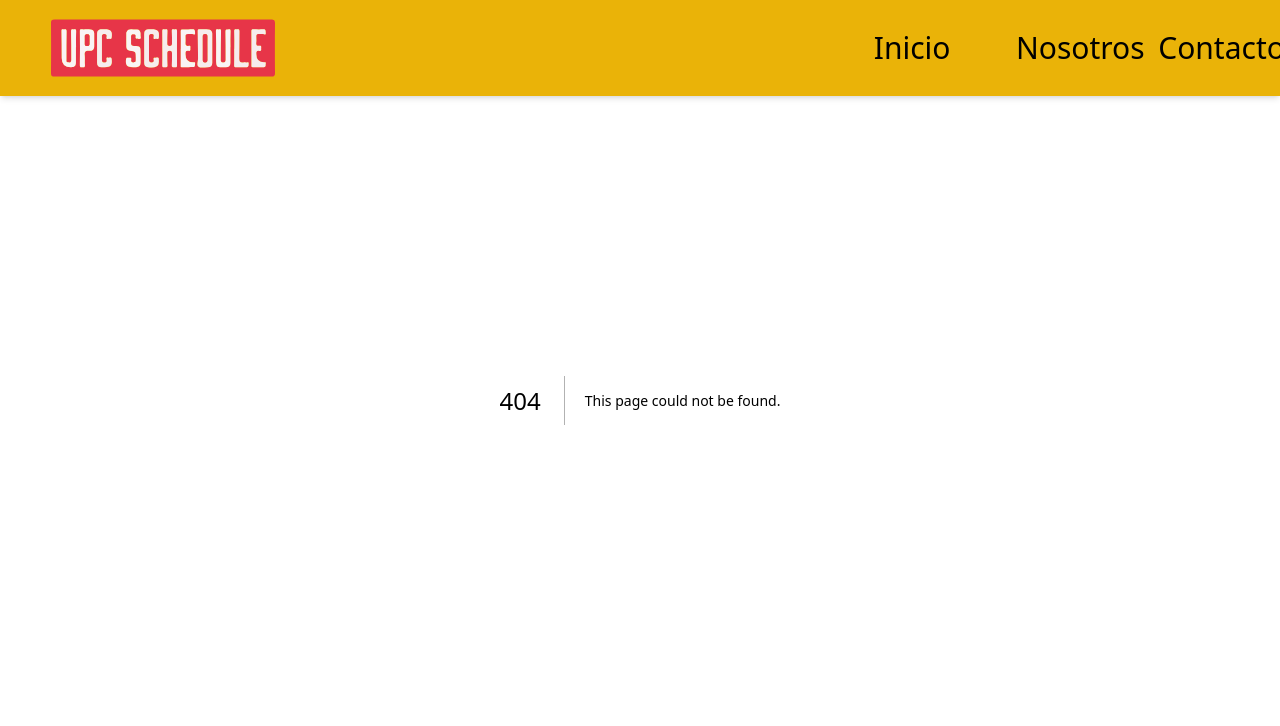
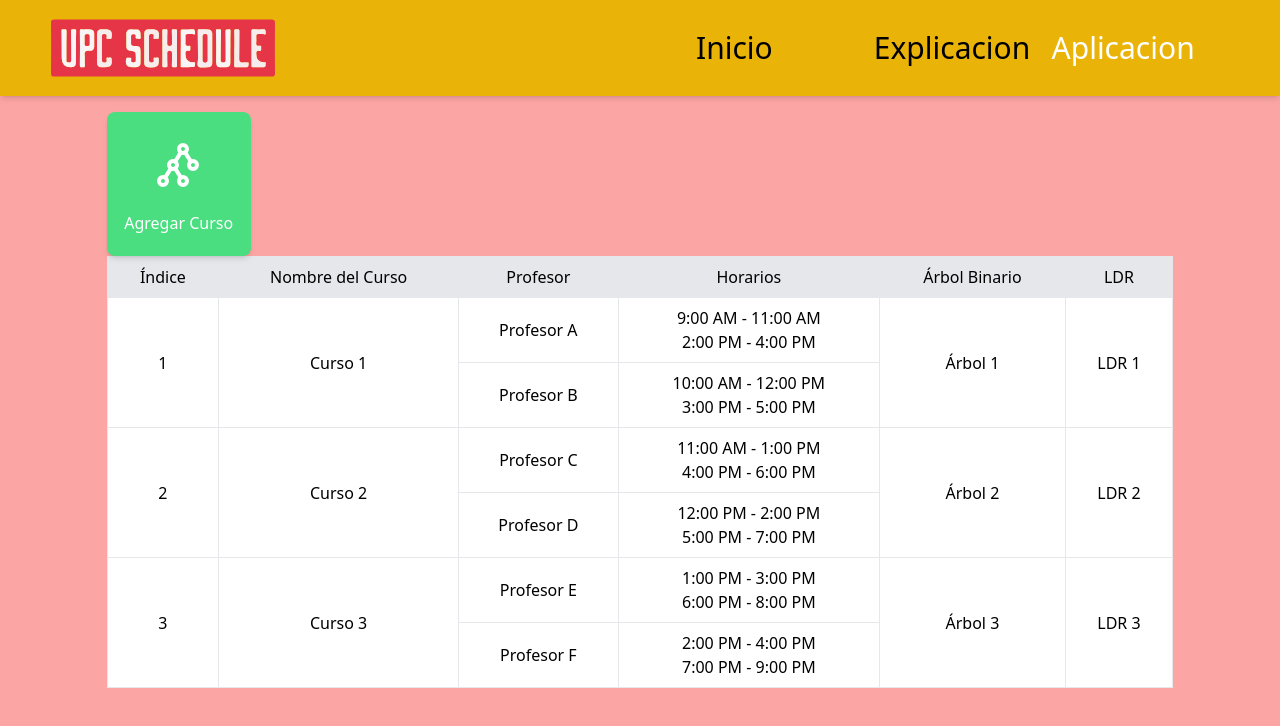
Before and after one commit to JulioXC4/Proyecto-Matem-tica-Discreta, a Next.js app: page /app in a window 1280 px wide. Before the commit this address had no page. Shown: the top 726 px of the page. Built offline with nearby package versions, Linux system fonts and the light colour scheme.

Commit message:
Advanced in the create or add courses section

```diff
--- /dev/null
+++ b/app/about/page.tsx
@@ -0,0 +1,9 @@
+import React from 'react'
+
+const About = () => {
+  return (
+    <div>About</div>
+  )
+}
+
+export default About
--- /dev/null
+++ b/app/app/components/App.tsx
@@ -0,0 +1,25 @@
+"use client";
+
+import React, { useState } from "react";
+import Courses from "./Courses";
+import Inputs from "./Inputs";
+import { Course } from "@/app/interfaces/course";
+
+const App: React.FC = () => {
+  const [courseList, setCourseList] = useState<Course[]>([]);
+
+  const addCourse = (course: Course) => {
+    setCourseList([...courseList, course]);
+  };
+
+  return (
+    <div className="bg-red-300 h-screen w-full flex justify-center items-center">
+      <div className="w-5/6">
+        <Inputs addCourse={addCourse} />
+        <Courses />
+      </div>
+    </div>
+  );
+};
+
+export default App;
--- /dev/null
+++ b/app/app/components/Courses.tsx
@@ -0,0 +1,83 @@
+"use client";
+
+import React from "react";
+
+const Courses = () => {
+    const courses = [
+        {
+          id: 1,
+          name: "Curso 1",
+          teachers: [
+            { name: "Profesor A", schedules: ["9:00 AM - 11:00 AM", "2:00 PM - 4:00 PM"] },
+            { name: "Profesor B", schedules: ["10:00 AM - 12:00 PM", "3:00 PM - 5:00 PM"] }
+          ],
+          binaryTree: "Árbol 1",
+          ldr: "LDR 1"
+        },
+        {
+          id: 2,
+          name: "Curso 2",
+          teachers: [
+            { name: "Profesor C", schedules: ["11:00 AM - 1:00 PM", "4:00 PM - 6:00 PM"] },
+            { name: "Profesor D", schedules: ["12:00 PM - 2:00 PM", "5:00 PM - 7:00 PM"] }
+          ],
+          binaryTree: "Árbol 2",
+          ldr: "LDR 2"
+        },
+        {
+          id: 3,
+          name: "Curso 3",
+          teachers: [
+            { name: "Profesor E", schedules: ["1:00 PM - 3:00 PM", "6:00 PM - 8:00 PM"] },
+            { name: "Profesor F", schedules: ["2:00 PM - 4:00 PM", "7:00 PM - 9:00 PM"] }
+          ],
+          binaryTree: "Árbol 3",
+          ldr: "LDR 3"
+        },
+      ];
+
+      return (
+        <table className="min-w-full">
+          <thead>
+            <tr className="bg-gray-200">
+              <th className="border font-medium px-4 py-2 bg-gray-200">Índice</th>
+              <th className="border font-medium px-4 py-2 bg-gray-200">Nombre del Curso</th>
+              <th className="border font-medium px-4 py-2 bg-gray-200">Profesor</th>
+              <th className="border font-medium px-4 py-2 bg-gray-200">Horarios</th>
+              <th className="border font-medium px-4 py-2 bg-gray-200">Árbol Binario</th>
+              <th className="border font-medium px-4 py-2 bg-gray-200">LDR</th>
+            </tr>
+          </thead>
+          <tbody className="text-center">
+            {courses.map((course, index) => (
+              course.teachers.map((teacher, teacherIndex) => (
+                <tr key={`${course.id}-${teacherIndex}`} className="bg-white">
+                  {teacherIndex === 0 && (
+                    <>
+                      <td className="border px-4 py-2" rowSpan={course.teachers.length}>{index + 1}</td>
+                      <td className="border px-4 py-2" rowSpan={course.teachers.length}>{course.name}</td>
+                    </>
+                  )}
+                  <td className="border px-4 py-2">{teacher.name}</td>
+                  <td className="border px-4 py-2">
+                    <ul>
+                      {teacher.schedules.map((schedule, scheduleIndex) => (
+                        <li key={`${course.id}-${teacherIndex}-${scheduleIndex}`}>{schedule}</li>
+                      ))}
+                    </ul>
+                  </td>
+                  {teacherIndex === 0 && (
+                    <>
+                      <td className="border px-4 py-2" rowSpan={course.teachers.length}>{course.binaryTree}</td>
+                      <td className="border px-4 py-2" rowSpan={course.teachers.length}>{course.ldr}</td>
+                    </>
+                  )}
+                </tr>
+              ))
+            ))}
+          </tbody>
+        </table>
+      );
+};
+
+export default Courses;
--- /dev/null
+++ b/app/app/components/Inputs.tsx
@@ -0,0 +1,127 @@
+"use client";
+
+import React, { useState } from "react";
+import { TbBinaryTree } from "react-icons/tb";
+import { FaCheck } from "react-icons/fa";
+import { MdOutlineCancel } from "react-icons/md";
+
+interface Teacher {
+  name: string;
+  schedules: string[];
+}
+
+interface Course {
+  name: string;
+  teachers: Teacher[];
+}
+
+interface InputsProps {
+  addCourse: (course: Course) => void;
+}
+
+const Inputs: React.FC<InputsProps> = ({ addCourse }) => {
+  const [showForm, setShowForm] = useState(false);
+  const [courseName, setCourseName] = useState("");
+  const [teachers, setTeachers] = useState<Teacher[]>([
+    { name: "", schedules: ["", ""] },
+  ]);
+  const [errorMessage, setErrorMessage] = useState<string>("");
+
+  const handleTeacherChange = (index: number, key: string, value: string) => {
+    const updatedTeachers = [...teachers];
+    //@ts-ignore
+    updatedTeachers[index][key] = value;
+    setTeachers(updatedTeachers);
+  };
+
+  const handleScheduleChange = (
+    teacherIndex: number,
+    scheduleIndex: number,
+    value: string
+  ) => {
+    const updatedTeachers = [...teachers];
+    updatedTeachers[teacherIndex].schedules[scheduleIndex] = value;
+    setTeachers(updatedTeachers);
+  };
+
+  const handleAddTeacher = () => {
+    if (teachers.length < 2) {
+      setTeachers([...teachers, { name: "", schedules: ["", ""] }]);
+    } else {
+      setErrorMessage("Solo se pueden agregar hasta 2 profesores por curso.");
+    }
+  };
+
+  const handleAddCourse = () => {
+    if (courseName.trim() === "") {
+      setErrorMessage("Por favor, ingrese el nombre del curso.");
+    } else if (teachers.some((teacher) => teacher.name.trim() === "")) {
+      setErrorMessage("Por favor, ingrese el nombre de todos los profesores.");
+    } else {
+      addCourse({ name: courseName, teachers });
+      setCourseName("");
+      setTeachers([{ name: "", schedules: ["", ""] }]);
+      setErrorMessage("");
+    }
+  };
+
+  return (
+    <div>
+      {showForm ? (
+        <div>
+          <div>
+            <label>Nombre del Curso:</label>
+            <input
+              type="text"
+              value={courseName}
+              onChange={(e) => setCourseName(e.target.value)}
+            />
+          </div>
+          {teachers.map((teacher, teacherIndex) => (
+            <div key={teacherIndex}>
+              <label>{`Profesor ${teacherIndex + 1}:`}</label>
+              <input
+                type="text"
+                value={teacher.name}
+                onChange={(e) =>
+                  handleTeacherChange(teacherIndex, "name", e.target.value)
+                }
+              />
+              <div>
+                {teacher.schedules.map((schedule, scheduleIndex) => (
+                  <input
+                    key={scheduleIndex}
+                    type="text"
+                    value={schedule}
+                    onChange={(e) =>
+                      handleScheduleChange(
+                        teacherIndex,
+                        scheduleIndex,
+                        e.target.value
+                      )
+                    }
+                  />
+                ))}
+              </div>
+            </div>
+          ))}
+          <button onClick={handleAddTeacher}>Agregar Profesor</button>
+          <button onClick={handleAddCourse}>Agregar Curso</button>
+          {errorMessage && <p>{errorMessage}</p>}
+        </div>
+      ) : (
+        <div>
+          <button
+            className="bg-green-400 w-36 h-36 rounded-lg text-white text-center flex flex-col justify-evenly items-center shadow-md transform transition-transform hover:scale-105"
+            onClick={() => setShowForm(!showForm)}
+          >
+            <TbBinaryTree className="mt-2 w-12 h-12" />
+            Agregar Curso
+          </button>
+        </div>
+      )}
+    </div>
+  );
+};
+
+export default Inputs;
--- /dev/null
+++ b/app/app/page.tsx
@@ -0,0 +1,10 @@
+"use client";
+
+import React from "react";
+import App from "./components/App";
+
+const page = () => {
+  return <App />;
+};
+
+export default page;
--- a/app/components/Navbar/Navbar.tsx
+++ b/app/components/Navbar/Navbar.tsx
@@ -6,7 +6,7 @@ const Navbar = () => {
   const pathname = usePathname();
 
   return (
-    <nav className="bg-yellow-500 w-full h-24 flex justify-around items-center shadow-md fixed">
+    <nav className="fixed bg-yellow-500 w-full h-24 flex justify-around items-center shadow-md z-20">
       <div className="w-1/3flex items-center">
         <Link className="text-black text-xl font-bold" href="/">
           <img
@@ -17,30 +17,36 @@ const Navbar = () => {
         </Link>
       </div>
       <div className="w-2/3 flex justify-end items-center">
-      <div className="flex justify-around items-center w-1/2">
+        <div className="flex justify-evenly items-center w-5/6">
           <Link
             href="/"
             className={`py-2 rounded-3xl text-center text-3xl hover:text-white w-0 hover:w-6 transition-all duration-500 ${
-              pathname === "/" ? "text-white py-2 rounded-3xl text-center text-3xl" : "text-black"
+              pathname === "/"
+                ? "text-white py-2 rounded-3xl text-center text-3xl"
+                : "text-black"
             }`}
           >
             Inicio
           </Link>
           <Link
-            href="/nosotros"
+            href="/about"
             className={`py-2 rounded-3xl text-center text-3xl hover:text-white w-0 hover:w-6 transition-all duration-500 ${
-              pathname === "/nosotros" ? "text-white py-2 rounded-3xl text-center text-3xl" : "text-black"
+              pathname === "/about"
+                ? "text-white py-2 rounded-3xl text-center text-3xl"
+                : "text-black"
             }`}
           >
-            Nosotros
+            Explicacion
           </Link>
           <Link
-            href="/contacto"
+            href="/app"
             className={`py-2 rounded-3xl text-center text-3xl hover:text-white w-0 hover:w-6 transition-all duration-500 ${
-              pathname === "/contacto" ? "text-white py-2 rounded-3xl text-center text-3xl" : "text-black"
+              pathname === "/app"
+                ? "text-white py-2 rounded-3xl text-center text-3xl"
+                : "text-black"
             }`}
           >
-            Contacto
+            Aplicacion
           </Link>
         </div>
       </div>
--- /dev/null
+++ b/app/interfaces/course.ts
@@ -0,0 +1,8 @@
+interface Teacher {
+    name: string;
+    schedules: string[];
+}
+export interface Course {
+    name: string;
+    teachers: Teacher[];
+}
--- a/app/layout.tsx
+++ b/app/layout.tsx
@@ -15,8 +15,10 @@ export default function RootLayout({
   return (
     <html lang="en">
       <body className="h-screen">
-        <Navbar />
-        {children}
+        <header>
+          <Navbar />
+        </header>
+        <main>{children}</main>
       </body>
     </html>
   );
--- a/app/page.tsx
+++ b/app/page.tsx
@@ -2,5 +2,5 @@ import LandingPage from "./components/LandingPage/LandingPage";
 import Tree from "./components/Tree";
 
 export default function Home() {
-  return <LandingPage />
+  return <LandingPage />;
 }
```
